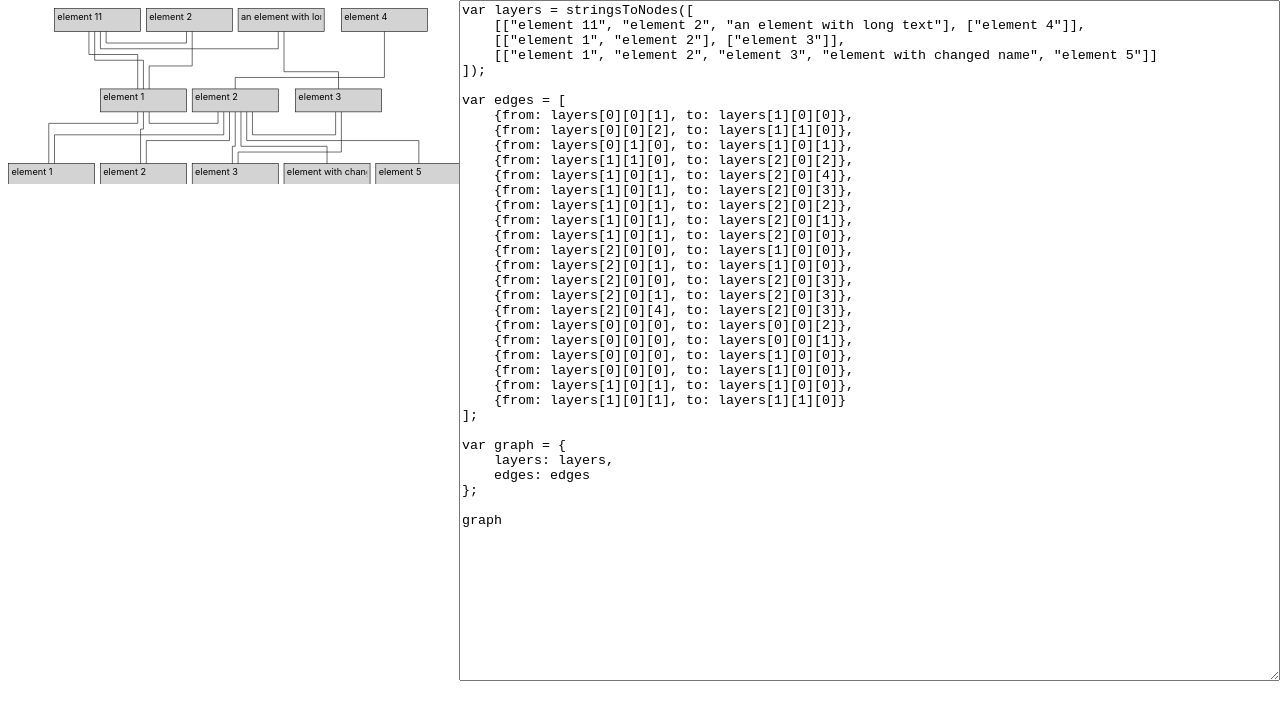
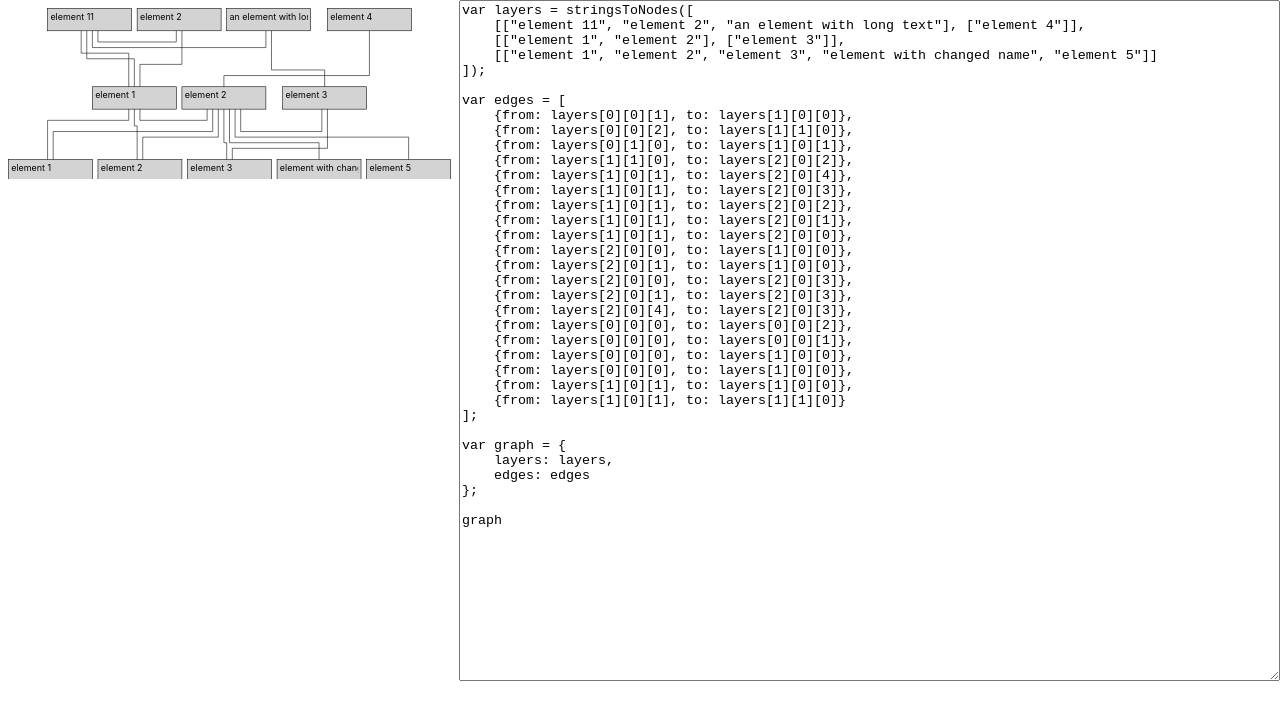
Before and after one commit to tkreyling/svg-experiments, a React (Create React App) app: page / in a window 1280 px wide. Shown: the top 720 px of the page. Built offline with nearby package versions, Linux system fonts and the light colour scheme.

Commit message:
Adjust calculation of overall width

```diff
--- a/src/App.tsx
+++ b/src/App.tsx
@@ -61,7 +61,7 @@ export function widthOfElements(groups: Layer<any>) {
         .map(elements => elements.length)
         .reduce((sum, add) => sum + add, 0);
     if (n === 0) return 0;
-    return n*ELEMENT_WIDTH + (n - 1)*HORIZONTAL_SPACING;
+    return groups.length * BORDER_MARGIN_SIDE * 2 + n * ELEMENT_WIDTH + (n - 1) * HORIZONTAL_SPACING;
 }
 
 function heightOfNodes(layers: Layer<any>[]) {
```
Also changed, not shown: 1 other file (tests, documents, lock files or other folders).
